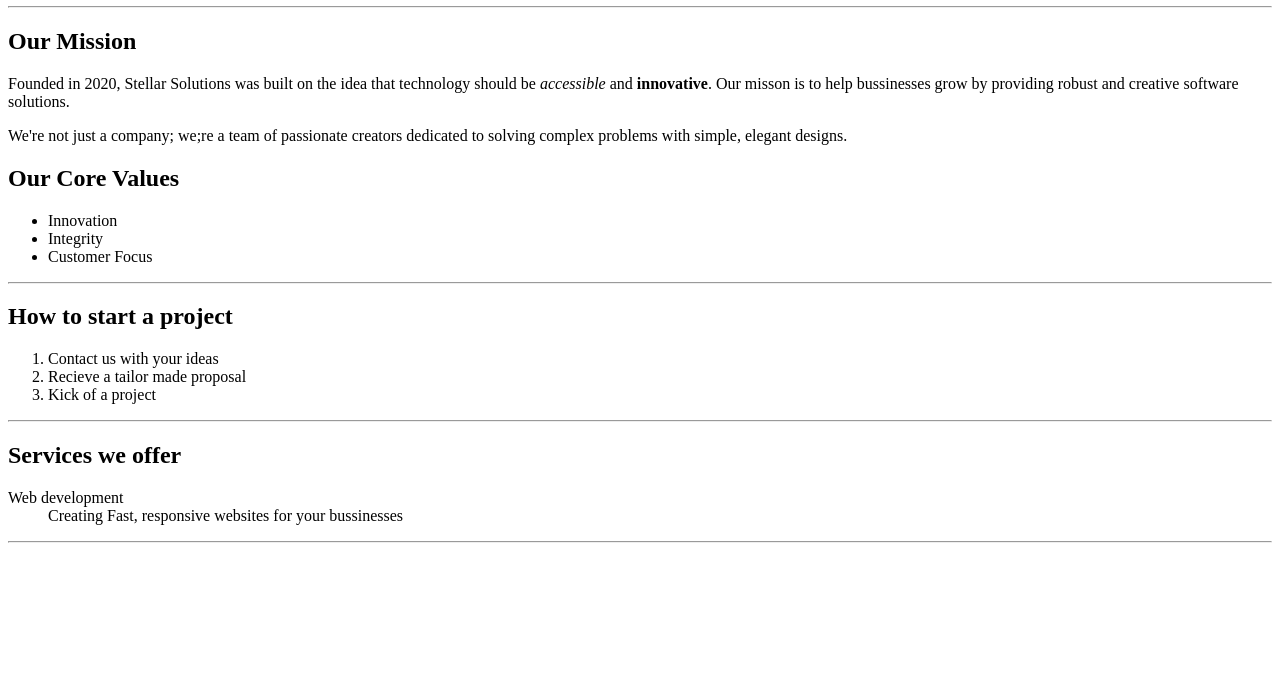
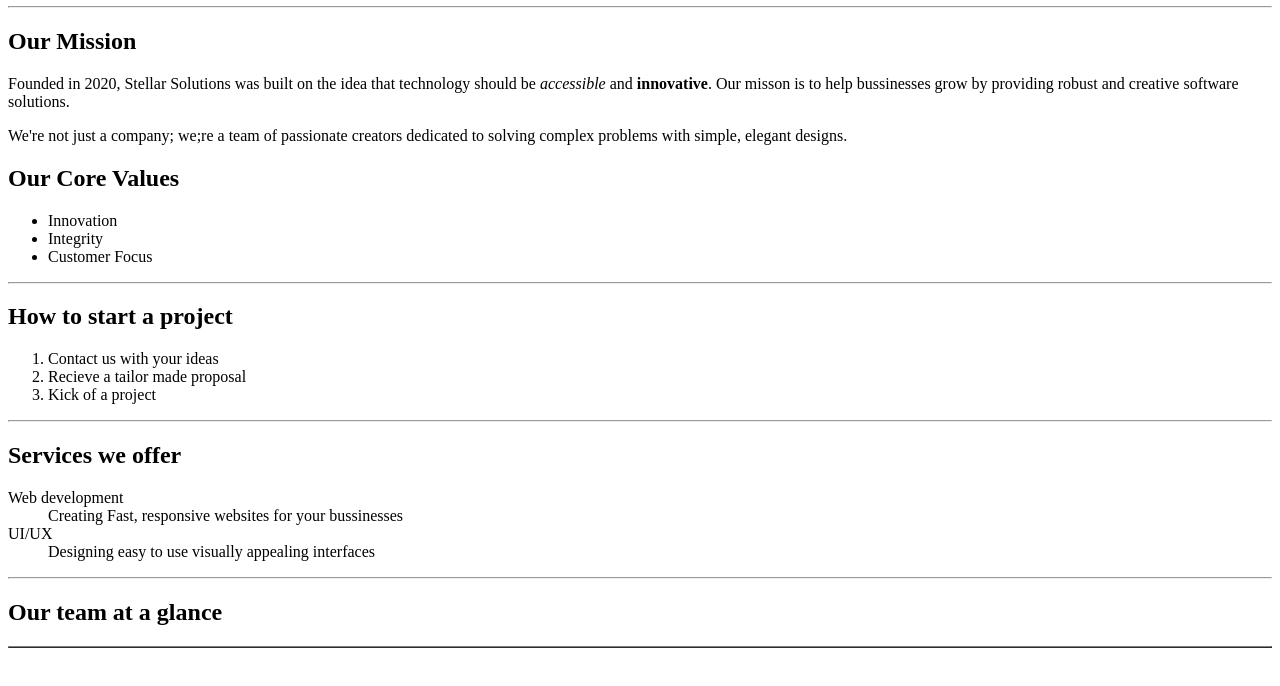
Before and after one commit to Akwande80/steller_solutions, a plain HTML site: page StellerCode/about.html in a window 1280 px wide. Shown: the part 100-786 px from the top of the page. Drawn offline with Linux system fonts and the light colour scheme.

Commit message:
Update about.html
Creating a team section

```diff
--- a/StellerCode/about.html
+++ b/StellerCode/about.html
@@ -63,15 +63,24 @@
         <!-- Our services-->
          <section id="services-lists">
             <h2>Services we offer</h2>
-            <dl>
-                <dt>Web development</dt>
-                <dd>Creating Fast, responsive websites for your bussinesses</dd>
+            <dl> <!--Definition List-->
+                <dt>Web development</dt> <!--Definition term-->
+                <dd>Creating Fast, responsive websites for your bussinesses</dd> <!--Definition Descrription-->
+
+                <dt>UI/UX</dt>
+                <dd>Designing easy to use visually appealing interfaces</dd>
             </dl>
          </section>
 
          <hr>
 
          <!--Team Section-->
+         <section id="team-section">
+            <h2>Our team at a glance</h2>
+            <table id="team-table" border="1" style="width: 100%;">
+
+            </table>
+         </section>
 
     </body>
 
```
